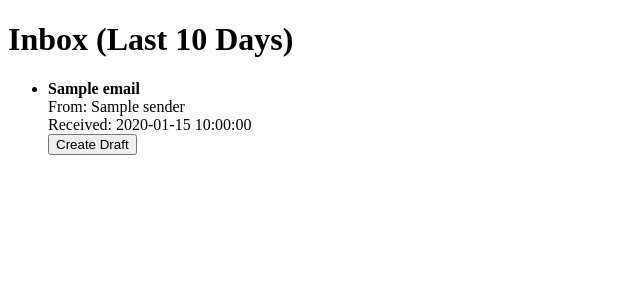
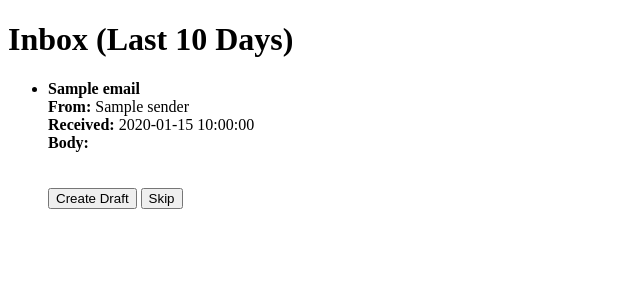
Before and after one commit to JA50N14/personal_email_agent, a FastAPI app: template backend/app/templates/inbox.html in a window 1280 px wide. Shown: the top 300 px of the page, without its empty margins (0-640 px from the left). Run offline with FastAPI, Linux system fonts and the light colour scheme; the template is opened without the code that fills it: most values are stand-ins (such as "Sample title", 1, 10 or a date in 2020); some libraries are stand-ins or nearby versions.

Commit message:
Added Skip button and its end-to-end workflow

```diff
--- a/backend/app/services/email_repository.py
+++ b/backend/app/services/email_repository.py
@@ -44,7 +44,9 @@ class EmailRepository:
 
         return (
             self.db.query(Email)
-            .workflow_status.in_(["new", "draft_exists"])
+            .filter(
+                Email.workflow_status.in_(["new", "draft_exists"])
+            )
             .filter(Email.received_at >= cutoff)
             .order_by(Email.received_at.desc())
             .all()
--- a/backend/app/templates/inbox.html
+++ b/backend/app/templates/inbox.html
@@ -1,5 +1,6 @@
 <!DOCTYPE html>
 <html>
+
 <head>
     <title>Inbox</title>
     <script src="https://unpkg.com/htmx.org@1.9.12"></script>
@@ -10,22 +11,28 @@
 
     <ul>
         {% for email in emails %}
-            <li style="margin-bottom: 12px;">
-                <strong>{{ email.subject }}</strong><br/>
-                From: {{ email.sender }}<br/>
-                Received: {{ email.received_at }}
+        <li id="email-{{ email.id }}" style="margin-bottom: 20px;">
+            <strong>{{ email.subject }}</strong><br />
 
-                <br/>
+            <strong>From:</strong> {{ email.sender }}<br />
 
-                <button
-                    hx-post="/emails/{{ email.id }}/generate-draft"
-                    hx-target="this"
-                    hx-swap="outerHTML"
-                >
-                    Create Draft
-                </button>
-            </li>
+            <strong>Received:</strong> {{ email.received_at }}<br />
+
+            <strong>Body:</strong><br />
+            {{ (email.body or '')[:100] }}{% if email.body and email.body|length > 100 %}...{% endif %}
+
+            <br /><br />
+
+            <button hx-post="/emails/{{ email.id }}/generate-draft" hx-target="this" hx-swap="outerHTML">
+                Create Draft
+            </button>
+
+            <button hx-post="/emails/{{ email.id }}/skip" hx-target="#email-{{ email.id }}" hx-swap="outerHTML">
+                Skip
+            </button>
+        </li>
         {% endfor %}
     </ul>
 </body>
+
 </html>
```
Also changed, not shown: backend/app/api/ui_routes.py (+11 -0 lines).
